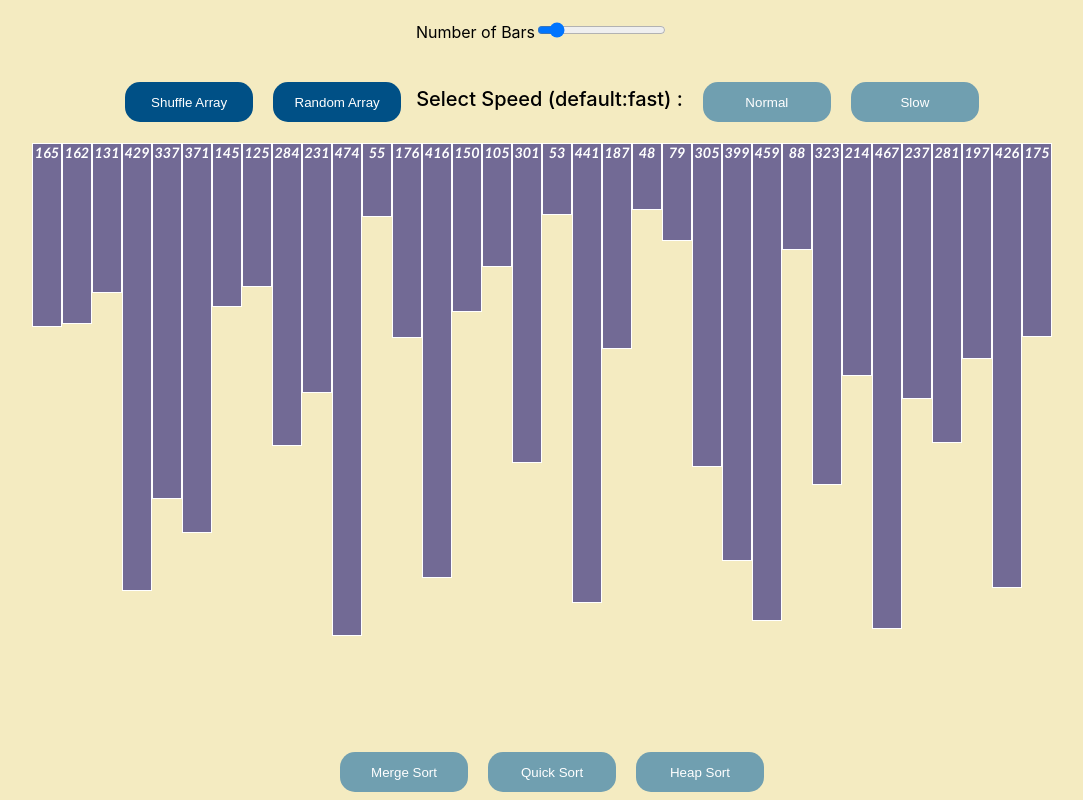
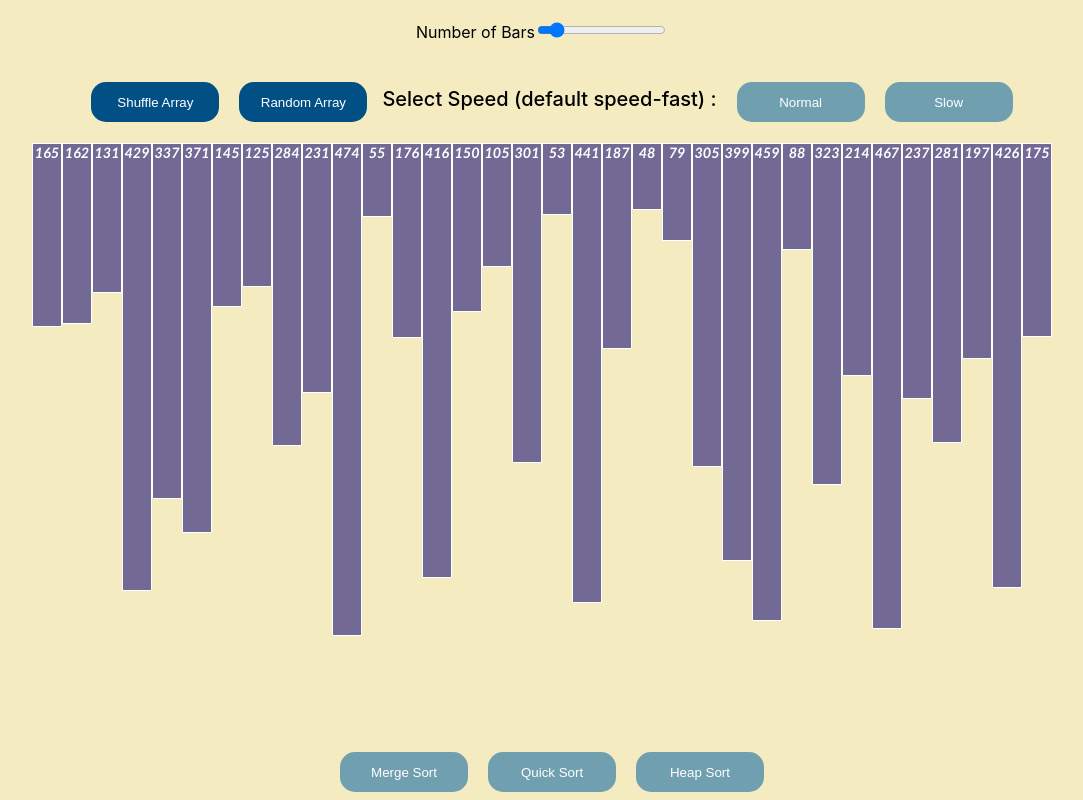
Before and after one commit to Tejaaswini/Visualize, a React (Create React App) app: page / in a window 1280 px wide. Shown: the whole page, without its empty margins (98-1181 px from the left). Built offline with nearby package versions, Linux system fonts and the light colour scheme.

Commit message:
minor UI change

```diff
--- a/src/Sorting/Sorting.js
+++ b/src/Sorting/Sorting.js
@@ -175,7 +175,7 @@ export default class SortingVisualizer extends React.Component {
             >
               Random Array
             </button>
-            <div className="speed">Select Speed (default:fast) : </div>
+            <div className="speed">Select Speed (default speed-fast) : </div>
             <button
               className="button-color button-hover "
               onClick={this.btnClickNormal.bind(this)}
```
